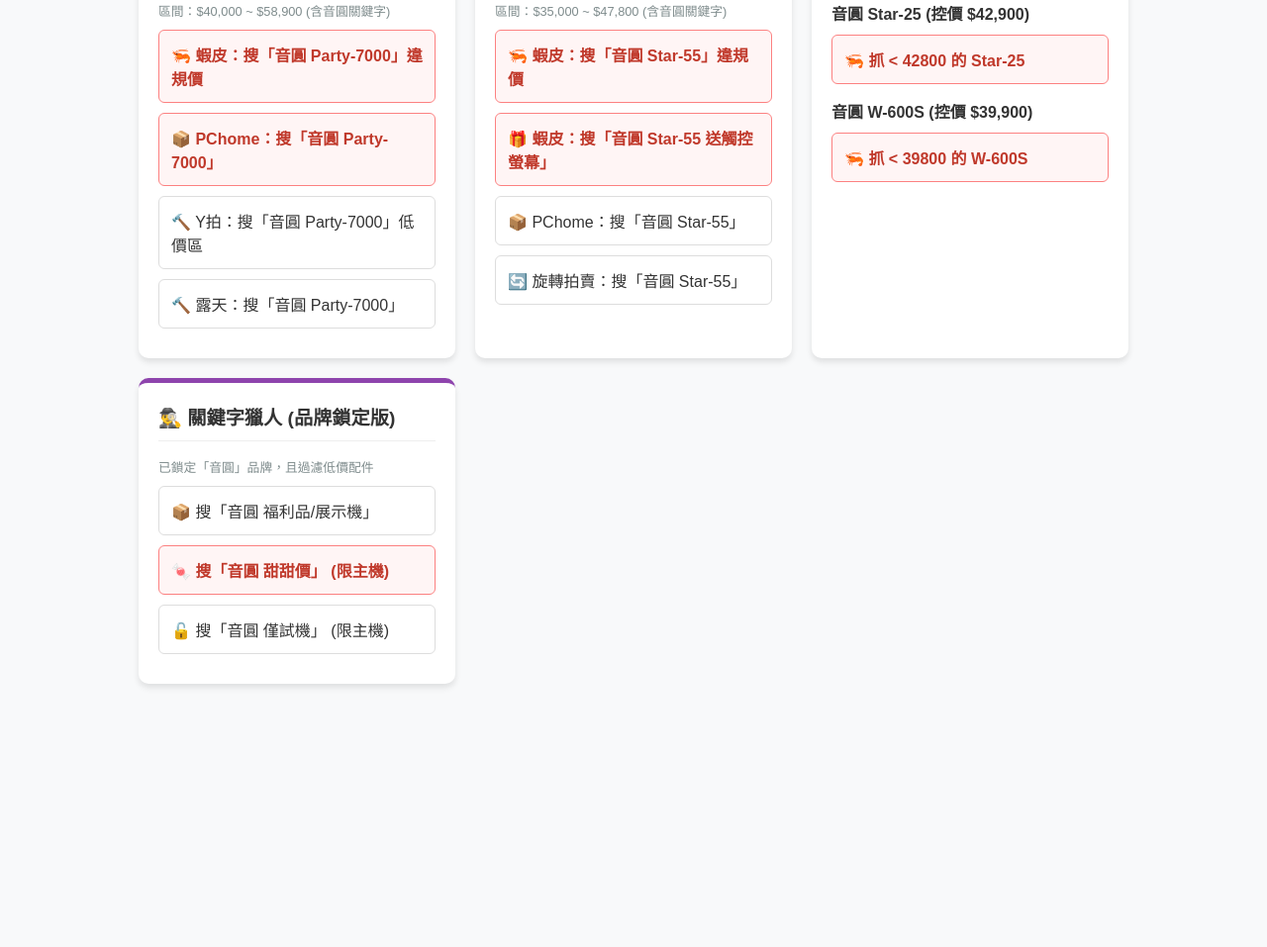
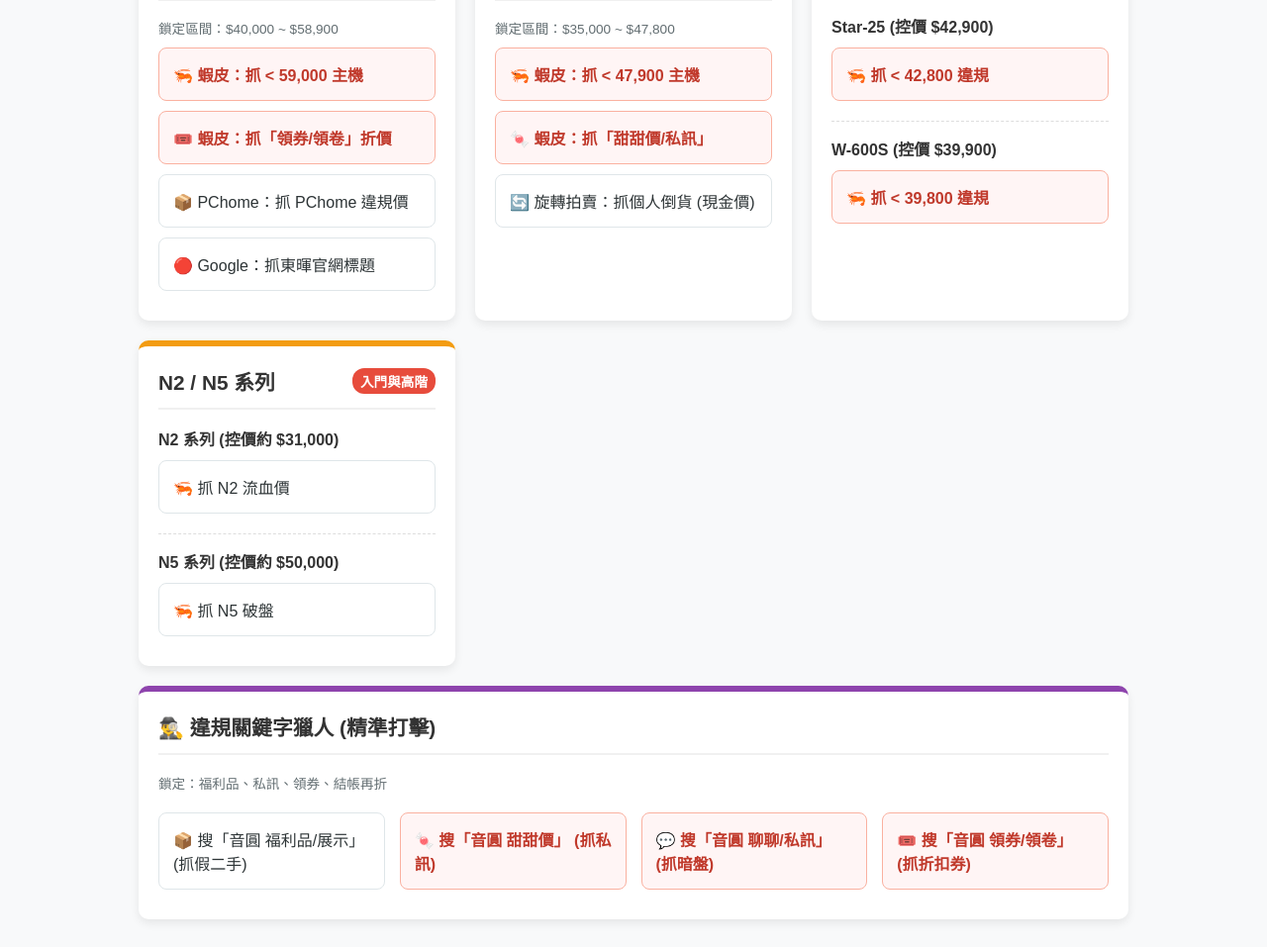
Before and after one commit to a91109711-wq/inyuan-audit, a plain HTML site: page index.html in a window 1280 px wide. Shown: the part 306-1263 px from the top of the page at 99% size. Before the commit the page ends 1025 px from the top, so only its background shows below. Drawn offline with Linux system fonts and the light colour scheme.

Commit message:
Update index.html

```diff
--- a/index.html
+++ b/index.html
@@ -3,108 +3,129 @@
 <head>
     <meta charset="UTF-8">
     <meta name="viewport" content="width=device-width, initial-scale=1.0">
-    <title>音圓控價狙擊手 V6.0 (品牌精確鎖定版)</title>
+    <title>音圓控價狙擊手 V7.0 (現金破價專用版)</title>
     <style>
         :root { --primary: #2c3e50; --danger: #c0392b; --bg: #f8f9fa; --card: #fff; }
         body { font-family: "Microsoft JhengHei", Arial, sans-serif; background: var(--bg); padding: 20px; color: #333; }
-        .header { text-align: center; margin-bottom: 30px; padding: 20px; background: #2c3e50; color: white; border-radius: 10px; }
-        .container { max-width: 1000px; margin: 0 auto; display: grid; grid-template-columns: repeat(auto-fit, minmax(300px, 1fr)); gap: 20px; }
-        .card { background: var(--card); padding: 20px; border-radius: 10px; border-top: 5px solid #ccc; box-shadow: 0 4px 6px rgba(0,0,0,0.1); }
-        .card h2 { margin-top: 0; font-size: 1.2rem; border-bottom: 1px solid #eee; padding-bottom: 10px; }
+        .header { text-align: center; margin-bottom: 30px; padding: 25px; background: #2c3e50; color: white; border-radius: 12px; box-shadow: 0 5px 15px rgba(0,0,0,0.2); }
+        .container { max-width: 1000px; margin: 0 auto; display: grid; grid-template-columns: repeat(auto-fit, minmax(320px, 1fr)); gap: 20px; }
+
+        /* 卡片設計 */
+        .card { background: var(--card); padding: 20px; border-radius: 10px; border-top: 6px solid #ccc; box-shadow: 0 4px 10px rgba(0,0,0,0.08); }
+        .card h2 { margin-top: 0; font-size: 1.3rem; border-bottom: 2px solid #f0f0f0; padding-bottom: 12px; display: flex; justify-content: space-between; align-items: center; }
+
+        /* 各區塊顏色 */
         .card.party { border-top-color: #3498db; }
-        .card.star { border-top-color: #27ae60; }
+        .card.star { border-top-color: #2ecc71; }
         .card.other { border-top-color: #f39c12; }
+        .card.hunter { border-top-color: #8e44ad; grid-column: 1 / -1; } /* 關鍵字獵人跨欄 */
 
-        .btn { display: block; width: 100%; padding: 12px; margin: 10px 0; background: #fff; border: 1px solid #ddd; border-radius: 6px; text-decoration: none; color: #333; transition: 0.2s; box-sizing: border-box; }
-        .btn:hover { background: #f1f1f1; border-color: #aaa; }
-        .btn.danger { background: #fff5f5; color: #c0392b; border-color: #fc8181; font-weight: bold; }
-        .btn.danger:hover { background: #fed7d7; }
-        .badge { background: #e74c3c; color: white; padding: 2px 6px; border-radius: 4px; font-size: 0.8rem; margin-left: 5px; }
-        .filter-info { font-size: 0.8rem; color: #7f8c8d; margin-bottom: 5px; }
+        /* 按鈕優化 */
+        .btn { display: block; width: 100%; padding: 14px; margin: 10px 0; background: #fff; border: 1px solid #dfe6e9; border-radius: 8px; text-decoration: none; color: #2d3436; transition: 0.2s; box-sizing: border-box; font-weight: 500; }
+        .btn:hover { background: #f1f2f6; border-color: #b2bec3; transform: translateX(5px); }
+        .btn.danger { background: #fff5f5; color: #c0392b; border-color: #fab1a0; font-weight: bold; }
+        .btn.danger:hover { background: #ffeaa7; color: #d35400; border-color: #e17055; }
+
+        .badge { background: #e74c3c; color: white; padding: 3px 8px; border-radius: 12px; font-size: 0.85rem; }
+        .info { font-size: 0.85rem; color: #636e72; margin-bottom: 10px; }
     </style>
 </head>
 <body>
 
 <div class="header">
-    <h1>🎯 音圓控價狙擊手 V6.0</h1>
-    <p>特色：關鍵字強制鎖定「音圓」 + 自動過濾配件</p>
+    <h1>🎯 音圓控價狙擊手 V7.0</h1>
+    <p>針對「現金破價」與「折價券」違規｜已排除觸控贈品</p>
 </div>
 
 <div class="container">
 
     <div class="card party">
-        <h2>音圓 Party-7000 <span class="badge">抓 < 59,000</span></h2>
-        <div class="filter-info">區間：$40,000 ~ $58,900 (含音圓關鍵字)</div>
+        <h2>音圓 Party-7000 <span class="badge">< 59K</span></h2>
+        <div class="info">鎖定區間：$40,000 ~ $58,900</div>
 
         <a href="https://shopee.tw/search?keyword=音圓%20Party-7000&minPrice=40000&maxPrice=58900&sortBy=price" target="_blank" class="btn danger">
-            🦐 蝦皮：搜「音圓 Party-7000」違規價
+            🦐 蝦皮：抓 < 59,000 主機
         </a>
-
-        <a href="https://ecshweb.pchome.com.tw/search/v3.3/?q=音圓%20Party-7000&price=40000-58900" target="_blank" class="btn danger">
-            📦 PChome：搜「音圓 Party-7000」
+        <a href="https://shopee.tw/search?keyword=音圓%20Party-7000%20領卷&minPrice=40000" target="_blank" class="btn danger">
+            🎟️ 蝦皮：抓「領券/領卷」折價
         </a>
-
-        <a href="https://tw.bid.yahoo.com/search/auction/product?p=音圓%20Party-7000&minp=40000&maxp=58900&sort=curp" target="_blank" class="btn">
-            🔨 Y拍：搜「音圓 Party-7000」低價區
+        <a href="https://ecshweb.pchome.com.tw/search/v3.3/?q=音圓%20Party-7000&price=40000-58900" target="_blank" class="btn">
+            📦 PChome：抓 PChome 違規價
         </a>
-
-        <a href="https://www.ruten.com.tw/find/?q=音圓%20Party-7000&p=40000%2C58900&sort=rnk%2Fdc" target="_blank" class="btn">
-            🔨 露天：搜「音圓 Party-7000」
+        <a href="https://www.google.com/search?q=東暉國際+Party-7000" target="_blank" class="btn">
+            🔴 Google：抓東暉官網標題
         </a>
     </div>
 
     <div class="card star">
-        <h2>音圓 Star-55 <span class="badge">抓 < 47,900</span></h2>
-        <div class="filter-info">區間：$35,000 ~ $47,800 (含音圓關鍵字)</div>
+        <h2>音圓 Star-55 <span class="badge">< 47.9K</span></h2>
+        <div class="info">鎖定區間：$35,000 ~ $47,800</div>
 
         <a href="https://shopee.tw/search?keyword=音圓%20Star-55&minPrice=35000&maxPrice=47800&sortBy=price" target="_blank" class="btn danger">
-            🦐 蝦皮：搜「音圓 Star-55」違規價
+            🦐 蝦皮：抓 < 47,900 主機
         </a>
-
-        <a href="https://shopee.tw/search?keyword=音圓%20Star-55%20送觸控螢幕&minPrice=40000" target="_blank" class="btn danger">
-            🎁 蝦皮：搜「音圓 Star-55 送觸控螢幕」
+        <a href="https://shopee.tw/search?keyword=音圓%20Star-55%20甜甜價&minPrice=35000" target="_blank" class="btn danger">
+            🍬 蝦皮：抓「甜甜價/私訊」
         </a>
-
-        <a href="https://ecshweb.pchome.com.tw/search/v3.3/?q=音圓%20Star-55&price=35000-47800" target="_blank" class="btn">
-            📦 PChome：搜「音圓 Star-55」
-        </a>
-
         <a href="https://tw.carousell.com/search/音圓%20Star-55?price_start=30000&price_end=47000&sort_by=3" target="_blank" class="btn">
-            🔄 旋轉拍賣：搜「音圓 Star-55」
+            🔄 旋轉拍賣：抓個人倒貨 (現金價)
         </a>
     </div>
 
     <div class="card other">
-        <h2>其他重點型號 <span class="badge">已加關鍵字</span></h2>
+        <h2>Star-25 / W-600S <span class="badge">其他型號</span></h2>
 
-        <div style="margin-bottom: 15px;">
-            <strong>音圓 Star-25 (控價 $42,900)</strong>
+        <div style="margin-bottom:15px; border-bottom:1px dashed #ddd; padding-bottom:10px;">
+            <strong>Star-25 (控價 $42,900)</strong>
             <a href="https://shopee.tw/search?keyword=音圓%20Star-25&minPrice=30000&maxPrice=42800&sortBy=price" target="_blank" class="btn danger">
-                🦐 抓 < 42800 的 Star-25
+                🦐 抓 < 42,800 違規
             </a>
         </div>
 
         <div>
-            <strong>音圓 W-600S (控價 $39,900)</strong>
+            <strong>W-600S (控價 $39,900)</strong>
             <a href="https://shopee.tw/search?keyword=音圓%20W-600S&minPrice=20000&maxPrice=39800&sortBy=price" target="_blank" class="btn danger">
-                🦐 抓 < 39800 的 W-600S
+                🦐 抓 < 39,800 違規
             </a>
         </div>
     </div>
 
-    <div class="card" style="border-top-color: #8e44ad;">
-        <h2>🕵️‍♂️ 關鍵字獵人 (品牌鎖定版)</h2>
-        <div class="filter-info">已鎖定「音圓」品牌，且過濾低價配件</div>
+    <div class="card other">
+        <h2>N2 / N5 系列 <span class="badge">入門與高階</span></h2>
 
-        <a href="https://shopee.tw/search?keyword=音圓%20福利品&minPrice=10000" target="_blank" class="btn">
-            📦 搜「音圓 福利品/展示機」
-        </a>
-        <a href="https://shopee.tw/search?keyword=音圓%20甜甜價&minPrice=10000" target="_blank" class="btn danger">
-            🍬 搜「音圓 甜甜價」 (限主機)
-        </a>
-        <a href="https://shopee.tw/search?keyword=音圓%20僅試機&minPrice=10000" target="_blank" class="btn">
-            🔓 搜「音圓 僅試機」 (限主機)
-        </a>
+        <div style="margin-bottom:15px; border-bottom:1px dashed #ddd; padding-bottom:10px;">
+            <strong>N2 系列 (控價約 $31,000)</strong>
+            <a href="https://shopee.tw/search?keyword=音圓%20N2&minPrice=15000&maxPrice=30900&sortBy=price" target="_blank" class="btn">
+                🦐 抓 N2 流血價
+            </a>
+        </div>
+
+        <div>
+            <strong>N5 系列 (控價約 $50,000)</strong>
+            <a href="https://shopee.tw/search?keyword=音圓%20N5&minPrice=30000&maxPrice=49900&sortBy=price" target="_blank" class="btn">
+                🦐 抓 N5 破盤
+            </a>
+        </div>
+    </div>
+
+    <div class="card hunter">
+        <h2>🕵️‍♂️ 違規關鍵字獵人 (精準打擊)</h2>
+        <div class="info">鎖定：福利品、私訊、領券、結帳再折</div>
+
+        <div style="display: grid; grid-template-columns: repeat(auto-fit, minmax(200px, 1fr)); gap: 15px;">
+            <a href="https://shopee.tw/search?keyword=音圓%20福利品&minPrice=10000" target="_blank" class="btn">
+                📦 搜「音圓 福利品/展示」 (抓假二手)
+            </a>
+            <a href="https://shopee.tw/search?keyword=音圓%20甜甜價&minPrice=10000" target="_blank" class="btn danger">
+                🍬 搜「音圓 甜甜價」 (抓私訊)
+            </a>
+            <a href="https://shopee.tw/search?keyword=音圓%20聊聊&minPrice=10000" target="_blank" class="btn danger">
+                💬 搜「音圓 聊聊/私訊」 (抓暗盤)
+            </a>
+            <a href="https://shopee.tw/search?keyword=音圓%20領券&minPrice=10000" target="_blank" class="btn danger">
+                🎟️ 搜「音圓 領券/領卷」 (抓折扣券)
+            </a>
+        </div>
     </div>
 
 </div>
```
